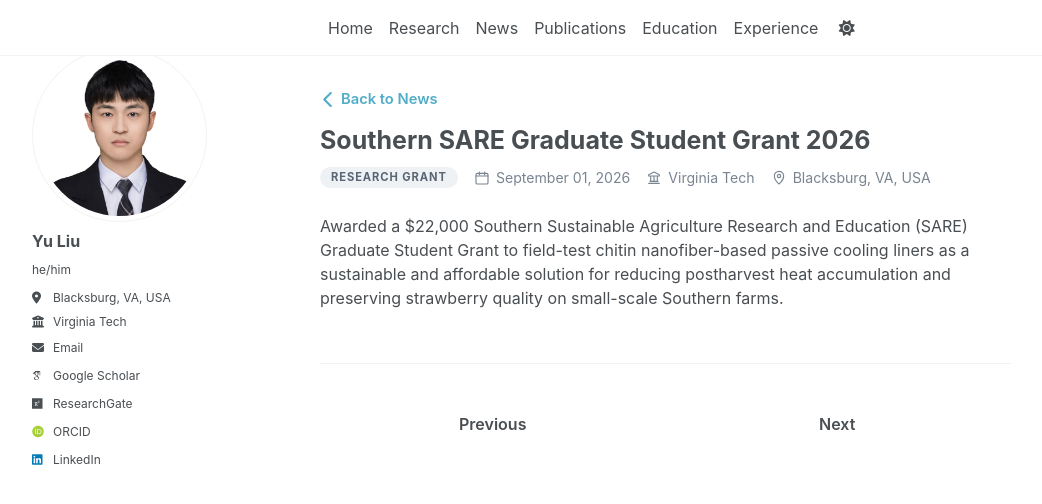
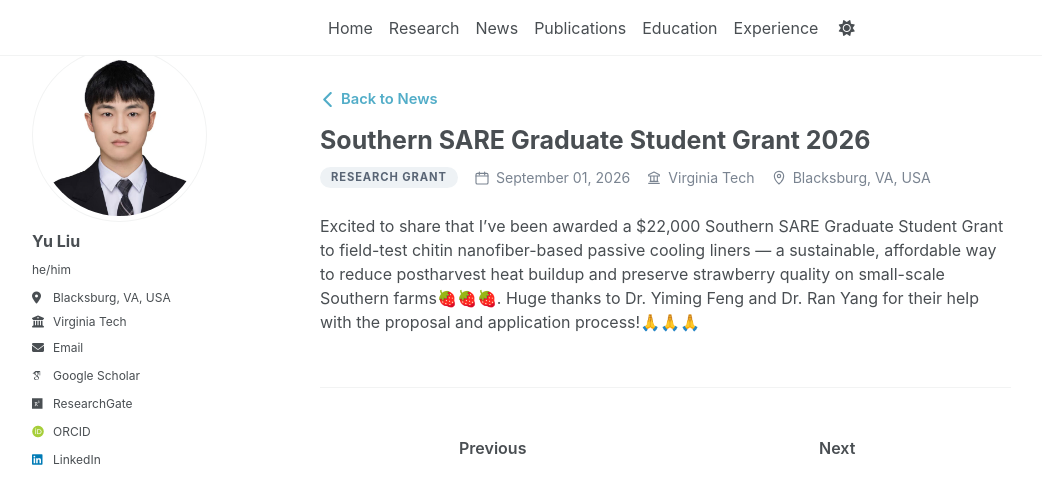
Before and after one commit to yuliu0322/yuliu0322.github.io, a Jekyll site: the page built from _talks/2026-09-01-Southern SARE Graduate Student Grant.md, in a window 1280 px wide. Shown: the top 504 px of the page, without its empty margins (48-1090 px from the left). Built offline with Jekyll 4.4.1, drawn with Linux system fonts in a browser that asks for light colours; some web fonts are replaced; a script bundle is joined from its source files by our own code; library files that are not in the unit come from our copies.

Commit message:
Update 2026-09-01-Southern SARE Graduate Student Grant.md

```diff
--- a/_talks/2026-09-01-Southern SARE Graduate Student Grant.md
+++ b/_talks/2026-09-01-Southern SARE Graduate Student Grant.md
@@ -8,4 +8,4 @@ date: 2026-09-01
 location: "Blacksburg, VA, USA"
 ---
 
-Awarded a $22,000 Southern Sustainable Agriculture Research and Education (SARE) Graduate Student Grant to field-test chitin nanofiber-based passive cooling liners as a sustainable and affordable solution for reducing postharvest heat accumulation and preserving strawberry quality on small-scale Southern farms.
+Excited to share that I've been awarded a $22,000 Southern SARE Graduate Student Grant to field-test chitin nanofiber-based passive cooling liners — a sustainable, affordable way to reduce postharvest heat buildup and preserve strawberry quality on small-scale Southern farms🍓🍓🍓. Huge thanks to Dr. Yiming Feng and Dr. Ran Yang for their help with the proposal and application process!🙏🙏🙏
```
